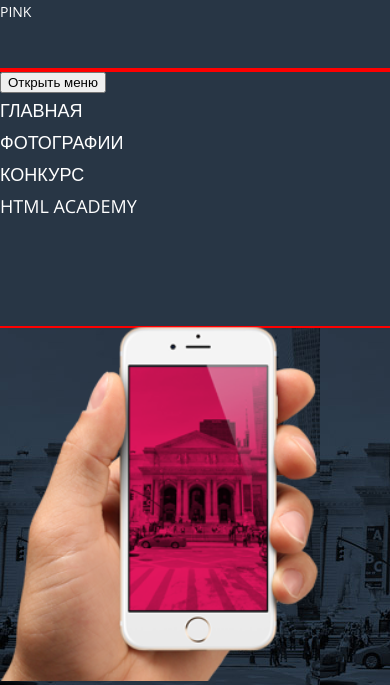
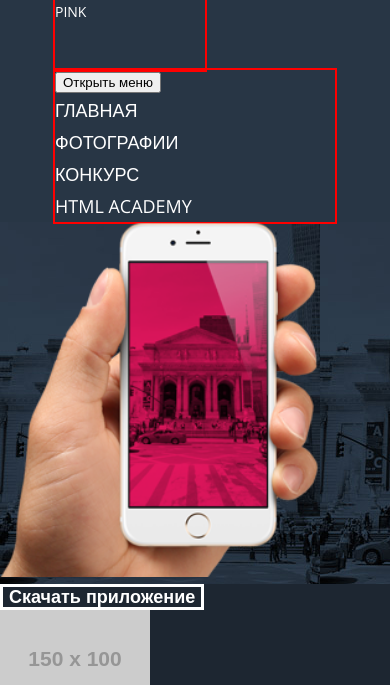
Before and after one commit to mickbetch/533179-pink, a website: page source/index.html in a window 390 px wide. Shown: the top 685 px of the page. Drawn offline with nearby package versions, Linux system fonts and the light colour scheme; files that its build step writes are made by us from their sources; placeholder pictures from the web are drawn by us.

Commit message:
сверстал адаптивную сетку page-header

```diff
--- a/source/index.html
+++ b/source/index.html
@@ -3,12 +3,14 @@
   <head>
     <meta charset="utf-8">
     <title>HTML Academy: Пинк</title>
+    <meta name="viewport" content="width=device-width,initial-scale=1">
     <link href="https://fonts.googleapis.com/css?family=Open+Sans:300,400,700&amp;subset=cyrillic" rel="stylesheet">
     <link href="css/style.css" rel="stylesheet">
   </head>
   <body>
 
     <header class="page-header">
+      <div class="page-header__wrapper">
         <a class="page-header___logo-link">
           <span class="page-header__logo-title">PINK</span>
         </a>
@@ -29,6 +31,7 @@
             </li>
           </ul>
         </nav>
+      </div>
     </header>
 
     <main class="page-main">
--- a/source/less/blocks/header/header.less
+++ b/source/less/blocks/header/header.less
@@ -1,28 +1,39 @@
 .page-header {
+  background-color: #283645;
+}
+
+.page-header__wrapper {
   display: flex;
   flex-direction: column;
 
-  background-color: #283645;
+  width: 280px;
+  margin: 0 auto;
+  padding: 0 20px;
 }
 
 .page-header___logo-link {
   height: 70px;
   color: #ffffff; /* временно */
-}
-.main-nav {
-  min-height: 256px;
+  width: 150px; /* временно */
 }
 
 @media (min-width: @tablet-width) {
+  .page-header__wrapper {
+    width: 620px;
+  }
+
   .page-header___logo-link {
     height: 110px;
   }
 }
 
 @media (min-width: @desktop-width) {
-  .page-header {
+  .page-header__wrapper {
     flex-direction: row;
     justify-content: space-between;
+
+    width: 940px;
+    padding: 0 10px;
   }
 }
 
--- /dev/null
+++ b/source/less/blocks/header/main-nav.less
@@ -0,0 +1,16 @@
+.main-nav__list {
+  margin: 0;
+  padding: 0;
+
+  list-style: none;
+}
+
+@media (min-width: @tablet-width) {
+
+}
+
+@media (min-width: @desktop-width) {
+  .main-nav {
+    width: 660px;
+  }
+}
--- a/source/less/blocks/header/site-list.less
+++ b/source/less/blocks/header/site-list.less
@@ -1,9 +1,3 @@
-.site-list {
-  margin: 0;
-  padding: 0;
-  list-style: none;
-}
-
 .site-list__link {
   font-size: 18px;
   line-height: 32px;
--- a/source/less/style.less
+++ b/source/less/style.less
@@ -1,4 +1,5 @@
 @import "blocks/header/header.less";
+@import "blocks/header/main-nav.less";
 @import "blocks/header/site-list.less";
 @import "blocks/main/device.less";
 @import "blocks/main/device-list.less";
@@ -27,7 +28,12 @@ body {
   font-family: "Open Sans", "Arial", sans-serif;
   font-weight: 400;
   color: #283645;
+
   background-color: #ffffff;
+}
+
+a {
+  text-decoration: none;
 }
 
 img {
```
Lines whose indentation alone changed are shown as unchanged.
